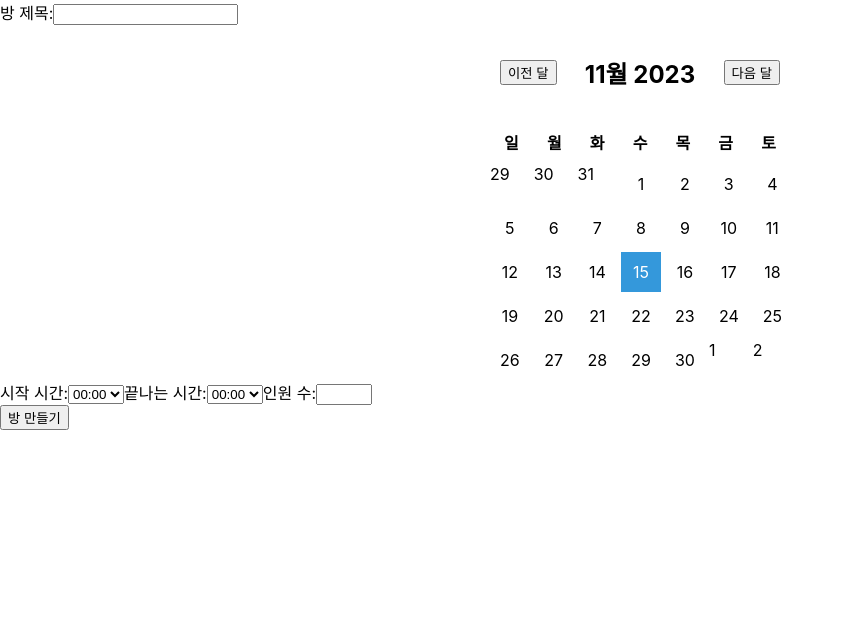
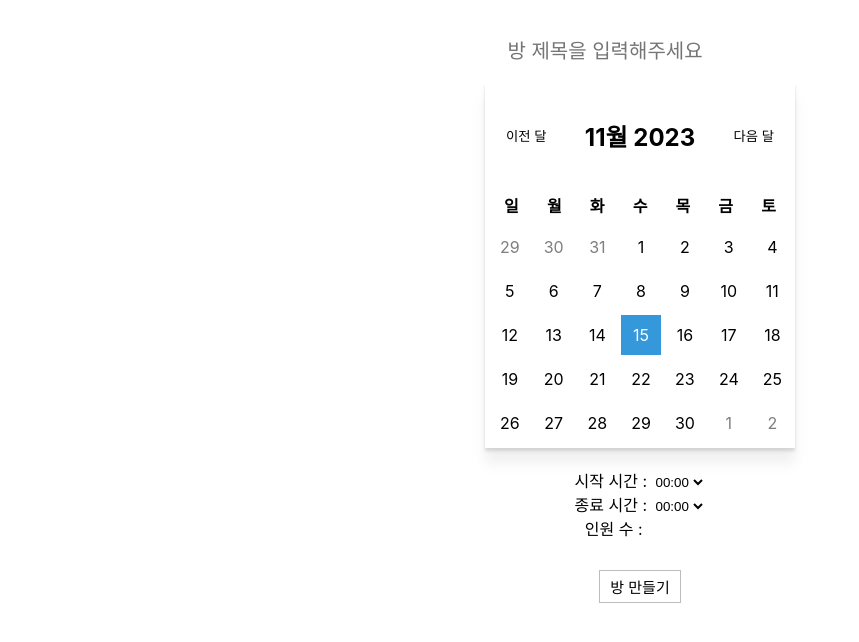
Before and after one commit to NSU-GoodTime/GoodTime, a React (Create React App) app in the folder FE/good_time_react/: page / in a window 1280 px wide. Shown: the top 642 px of the page, without its empty margins (0-859 px from the left). Built offline with nearby package versions, Linux system fonts and the light colour scheme.

Commit message:
프론트 수정

```diff
--- a/FE/good_time_react/package.json
+++ b/FE/good_time_react/package.json
@@ -7,6 +7,7 @@
     "@testing-library/react": "^13.4.0",
     "@testing-library/user-event": "^13.5.0",
     "axios": "^1.6.1",
+    "clipboard": "^2.0.11",
     "dayjs": "^1.11.10",
     "moment": "^2.29.4",
     "react": "^18.2.0",
--- a/FE/good_time_react/src/App.js
+++ b/FE/good_time_react/src/App.js
@@ -5,6 +5,7 @@ import Main from "./main/main";
 import Calendar from "./main/calendar";
 import VoteTable from "./vote/vote";
 import OverallVotesTable from "./login/overallVotesTable";
+import GoodTimes from "./goodTime/goodTime";
 import { DndProvider } from "react-dnd";
 import { HTML5Backend } from "react-dnd-html5-backend";
 
@@ -16,6 +17,7 @@ function App() {
           <Route path='/' element={<Main />} />
           <Route path='/Calendar' element={<Calendar />} />
           <Route path='/utime/:userId' element={<VoteTable />} />
+          <Route path='/:roomId/goodTime' element={<GoodTimes />} />
           <Route path='/loginPage/:roomId' element={<LoginPage />} />
           <Route path='/overallVotesTable' element={<OverallVotesTable />} />
         </Routes>
--- a/FE/good_time_react/src/css/calendar.css
+++ b/FE/good_time_react/src/css/calendar.css
@@ -1,6 +1,9 @@
 .calendar {
   width: 300px;
-  margin: 0 auto;
+  margin: 20px auto;
+  box-shadow: 0 3px 3px rgba(144, 144, 144, 0.3),
+    0 15px 12px rgba(187, 187, 187, 0.22);
+  padding: 5px;
 }
 
 .calendar-header {
@@ -48,4 +51,27 @@
 
 .empty-day {
   background-color: white;
+  display: flex;
+  justify-content: center;
+  align-items: center;
+  opacity: 50%;
 }
+
+button {
+  border: none;
+  background-color: transparent;
+  cursor: pointer;
+}
+
+.makeRoom {
+  display: flex;
+  align-items: center;
+  justify-content: center;
+  margin-top: 30px;
+}
+
+.makeRoomBtn {
+  font-size: 15px;
+  padding: 5px 10px;
+  border: 1px solid rgb(189, 189, 189);
+}
--- /dev/null
+++ b/FE/good_time_react/src/css/main.css
@@ -0,0 +1,49 @@
+.bigbox {
+  display: flex;
+  justify-content: center;
+  align-items: center;
+}
+
+.titleBox {
+  display: flex;
+  justify-content: center;
+  align-items: center;
+  margin-top: 40px;
+  box-sizing: border-box;
+}
+
+.titleBox_input {
+  margin: 0;
+  padding: 0;
+  box-sizing: border-box;
+  display: flex;
+  align-items: center;
+  justify-content: center;
+  font-size: 20px;
+  /* text-align: center; */
+}
+
+input {
+  background-color: transparent;
+  border: none;
+  margin: 0;
+  padding: 0;
+  box-sizing: border-box;
+}
+
+input:focus {
+  outline: none;
+}
+
+.typeInput {
+  display: flex;
+  align-items: center;
+  justify-content: center;
+  flex-direction: column;
+}
+
+select {
+  border: none;
+  background-color: transparent;
+  cursor: pointer;
+}
--- /dev/null
+++ b/FE/good_time_react/src/css/times.css
@@ -0,0 +1,24 @@
+.title {
+  margin: 40px;
+  display: flex;
+  justify-content: center;
+  align-items: center;
+  width: "100%";
+  height: "100vh";
+  display: grid;
+  place-items: center;
+}
+.ul {
+  display: flex;
+  justify-content: center;
+}
+.div {
+  list-style: none;
+  padding-left: 0px;
+  width: 100px;
+  height: 100px;
+}
+.li {
+  list-style: none;
+  margin: 40px;
+}
--- /dev/null
+++ b/FE/good_time_react/src/goodTime/goodTime.js
@@ -0,0 +1,45 @@
+import React, { useEffect, useState } from "react";
+import axios from "axios";
+import "../css/times.css";
+
+function GoodTimes() {
+  // 시간 목록을 담을 상태 변수 설정
+  const [timeList, setTimeList] = useState([]);
+  const roomId = localStorage.getItem("roomId");
+
+  useEffect(() => {
+    axios
+      .get(`/v1/${roomId}/goodTime`)
+      .then((response) => {
+        // 받은 시간 목록을 정렬하여 상태 업데이트
+        const sortedList = response.data.sort((a, b) => a - b);
+        setTimeList(sortedList);
+      })
+      .catch((error) => {
+        console.error("추천시간 오류:", error);
+        // 에러 처리
+      });
+  }, [roomId]); // 빈 배열을 전달하여 컴포넌트가 화면에 보여지게 될 때 한 번만 호출하도록 설정
+
+  return (
+    <div>
+      <div>
+        <h1 className='title'>~ Good Times ~</h1>
+        <ul className='ul'>
+          <div className='list'>
+            <h1>
+              {/* 시간 목록을 리스트로 출력 */}
+              {timeList.map((time, index) => (
+                <li className='li' key={index}>
+                  {index + 1}. {time}시
+                </li>
+              ))}
+            </h1>
+          </div>
+        </ul>
+      </div>
+    </div>
+  );
+}
+
+export default GoodTimes;
--- a/FE/good_time_react/src/login/overallVotesTable.js
+++ b/FE/good_time_react/src/login/overallVotesTable.js
@@ -1,5 +1,4 @@
 import React, { useState, useEffect } from "react";
-
 import axios from "axios";
 import moment from "moment";
 import "../css/vote.css";
@@ -35,9 +34,14 @@ const OverallVotesTable = ({ roomId }) => {
     axios
       .get(`/v1/${roomId}/utimes`)
       .then((response) => {
-        setWeightData(response.data);
+        // 시간 가중치 데이터를 숫자로 변환
+        const numericWeightData = {};
+        Object.entries(response.data).forEach(([time, weight]) => {
+          numericWeightData[time] = parseInt(weight, 10);
+        });
+        setWeightData(numericWeightData);
 
-        console.log("가중치 데이터:", response.data);
+        console.log("가중치 데이터:", numericWeightData);
       })
       .catch((error) => {
         console.error("가중치 데이터를 불러오는 중 에러 발생:", error);
@@ -55,7 +59,7 @@ const OverallVotesTable = ({ roomId }) => {
     // 각 시간 슬롯에 대한 초기 데이터 생성
     while (currentTime.isSameOrBefore(endMoment)) {
       const timeSlot = {
-        time: currentTime.format(timeFormat),
+        time: currentTime.format("H"), // 시간을 숫자로 변환
         attendee: "",
       };
 
@@ -78,7 +82,7 @@ const OverallVotesTable = ({ roomId }) => {
             className='time-slot'
             style={{
               backgroundColor: `rgba(0, 0, 255, ${
-                weightData[timeSlot.time] || 0
+                weightData[timeSlot.time] / 10 || 0
               })`,
             }}
           >
--- a/FE/good_time_react/src/main/main.js
+++ b/FE/good_time_react/src/main/main.js
@@ -3,6 +3,7 @@ import { useNavigate } from "react-router-dom";
 import moment from "moment";
 import axios from "axios";
 import Calendar from "../main/calendar";
+import "../css/main.css";
 
 const Main = () => {
   const [selectedDate, setSelectedDate] = useState(moment());
@@ -86,6 +87,7 @@ const Main = () => {
         console.log("방 만들기 요청 성공");
         console.log("서버 응답:", response.data);
         const roomId = response.data; //response.data.roomId
+        localStorage.setItem("roomId", roomId);
         navigate(`/loginPage/${roomId}`);
       })
       .catch((error) => {
@@ -94,22 +96,34 @@ const Main = () => {
   };
 
   return (
+    <div className='bigbox'>
       <div>
-      {alertMessage && <div style={{ color: "red" }}>{alertMessage}</div>}
+        {alertMessage && (
+          <div
+            style={{
+              color: "red",
+              marginTop: "10px",
+            }}
+          >
+            {alertMessage}
+          </div>
+        )}
 
-      <div>
-        <label>방 제목:</label>
+        <div className='titleBox'>
           <input
+            className='titleBox_input'
             type='text'
             value={title}
+            placeholder='방 제목을 입력해주세요'
             onChange={(e) => handleTitleChange(e.target.value)}
           />
         </div>
 
         <Calendar selectedDate={selectedDate} onDateChange={handleDateChange} />
 
-      <div>
-        <label>시작 시간:</label>
+        <div className='typeInput'>
+          <div className='startTimeBox'>
+            <label>시작 시간 : </label>
             <select
               value={startTime}
               onChange={(e) => handleTimeChange("startTime", e.target.value)}
@@ -120,8 +134,9 @@ const Main = () => {
                 </option>
               ))}
             </select>
-
-        <label>끝나는 시간:</label>
+          </div>
+          <div className='EndTimeBox'>
+            <label>종료 시간 : </label>
             <select
               value={endTime}
               onChange={(e) => handleTimeChange("endTime", e.target.value)}
@@ -132,8 +147,9 @@ const Main = () => {
                 </option>
               ))}
             </select>
-
-        <label>인원 수:</label>
+          </div>
+          <div className='peopleBox'>
+            <label>인원 수 : </label>
             <input
               type='number'
               value={numberOfPeople}
@@ -142,8 +158,13 @@ const Main = () => {
               max='10'
             />
           </div>
-
-      <button onClick={handleSubmit}>방 만들기</button>
+        </div>
+        <div className='makeRoom'>
+          <button className='makeRoomBtn' onClick={handleSubmit}>
+            방 만들기
+          </button>
+        </div>
+      </div>
     </div>
   );
 };
--- a/FE/good_time_react/src/vote/vote.js
+++ b/FE/good_time_react/src/vote/vote.js
@@ -38,7 +38,8 @@ const DraggableCell = ({ timeSlot, onDrop, onClick }) => {
   );
 };
 
-const VoteTable = ({ roomId }) => {
+const VoteTable = () => {
+  const roomId = localStorage.getItem("roomId");
   const { userId } = useParams();
   console.log("userId:", userId);
   const navigate = useNavigate();
@@ -49,11 +50,11 @@ const VoteTable = ({ roomId }) => {
   useEffect(() => {
     // 시작 시간 종료 시간 가져오기
     axios
-      .get(`/v1/room/${roomId}/goodtime`)
+      .get(`/v1/room/${userId}/vote`)
       .then((response) => {
         const { startTime, endTime } = response.data;
-        setStartTime(startTime);
-        setEndTime(endTime);
+        setStartTime(parseInt(startTime, 10));
+        setEndTime(parseInt(endTime, 10));
 
         // 테이블 데이터 생성
         const newData = generateTableData(startTime, endTime);
@@ -66,7 +67,7 @@ const VoteTable = ({ roomId }) => {
       .catch((error) => {
         console.error("에러 발생:", error);
       });
-  }, [roomId]);
+  }, [userId]);
 
   // 시작 시간과 종료 시간으로 테이블 데이터 생성
   const generateTableData = (startTime, endTime) => {
@@ -80,7 +81,7 @@ const VoteTable = ({ roomId }) => {
     // 각 시간 슬롯에 대한 초기 데이터 생성
     while (currentTime.isSameOrBefore(endMoment)) {
       const timeSlot = {
-        time: currentTime.format(timeFormat),
+        time: parseInt(currentTime.format("H"), 10), // 숫자 형태로 변환
         attendee: "",
         selected: false,
       };
@@ -135,7 +136,7 @@ const VoteTable = ({ roomId }) => {
           currentSlot.endTime = timeSlot.time;
           selectedSlots.push({
             uStartTime: currentSlot.startTime,
-            uEndTime: moment(currentSlot.endTime, "HH:mm").format("HH:mm"),
+            uEndTime: currentSlot.endTime,
           });
           currentSlot = null;
         }
@@ -147,7 +148,7 @@ const VoteTable = ({ roomId }) => {
       currentSlot.endTime = tableData[tableData.length - 1].time;
       selectedSlots.push({
         uStartTime: currentSlot.startTime,
-        uEndTime: moment(currentSlot.endTime, "HH:mm").format("HH:mm"),
+        uEndTime: currentSlot.endTime,
       });
     }
 
@@ -159,7 +160,7 @@ const VoteTable = ({ roomId }) => {
       .then((response) => {
         console.log("선택한 시간대 서버 응답:", response.data);
         // 제출 후 알림창 표시
-        showConfirmationAlert();
+        // showConfirmationAlert();
       })
       .catch((error) => {
         console.error("에러 발생:", error);
@@ -169,7 +170,7 @@ const VoteTable = ({ roomId }) => {
   // 결과보기 버튼 클릭 시
   const handleResultView = () => {
     // 결과보기 클릭 후 알림창 표시 및 추천시간 페이지로 이동
-    showConfirmationAlert("/v1/recommendationPage");
+    showConfirmationAlert(`/${roomId}/goodTime`);
   };
 
   const showConfirmationAlert = (redirectPath) => {
@@ -189,7 +190,7 @@ const VoteTable = ({ roomId }) => {
           label: "아니요",
           onClick: () => {
             // "아니요"를 선택하면 로그인 페이지로 이동(전체 투표 현황 확인)
-            navigate("/loginPage");
+            navigate(`/loginPage/${roomId}`);
           },
         },
       ],
```
Also changed, not shown: FE/good_time_react/src/login/LoginPage.js (+49 -9 lines), 2 other files (tests, documents, lock files or other folders). Lines whose indentation alone changed are shown as unchanged.
